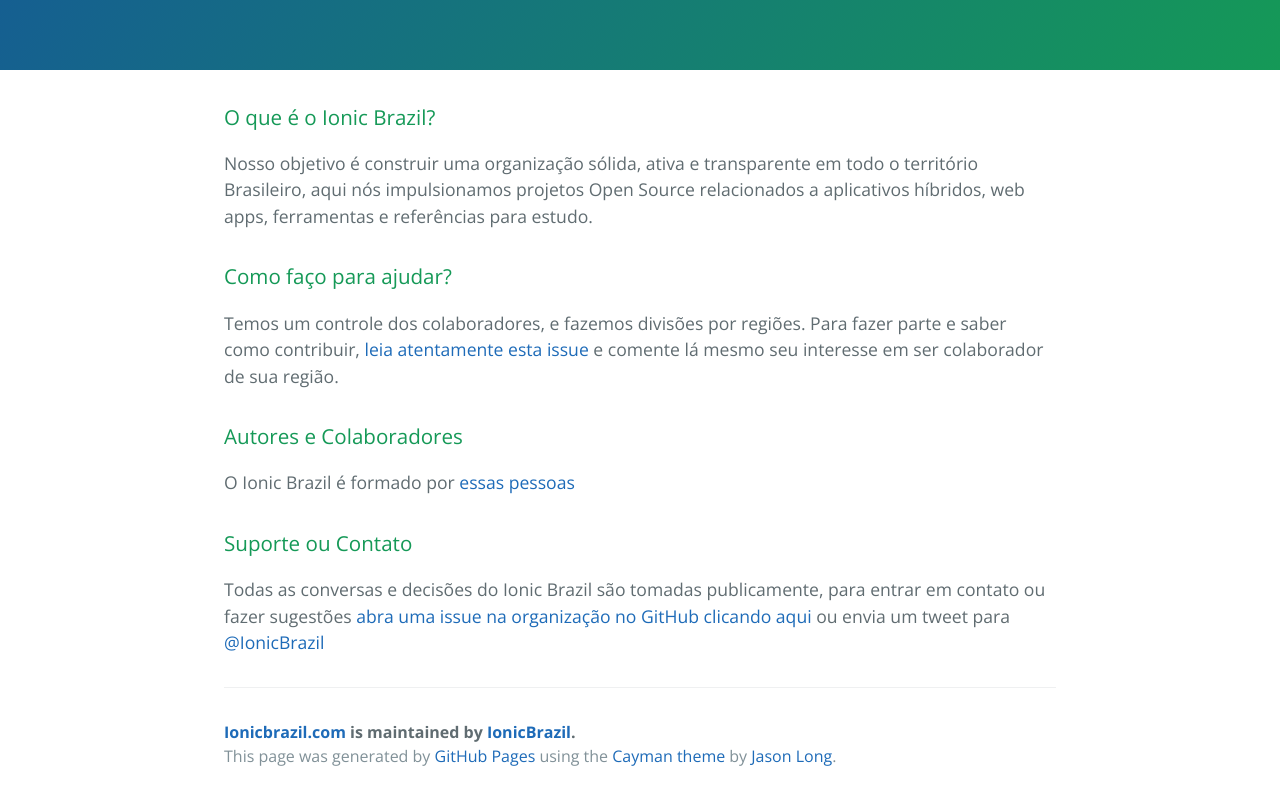
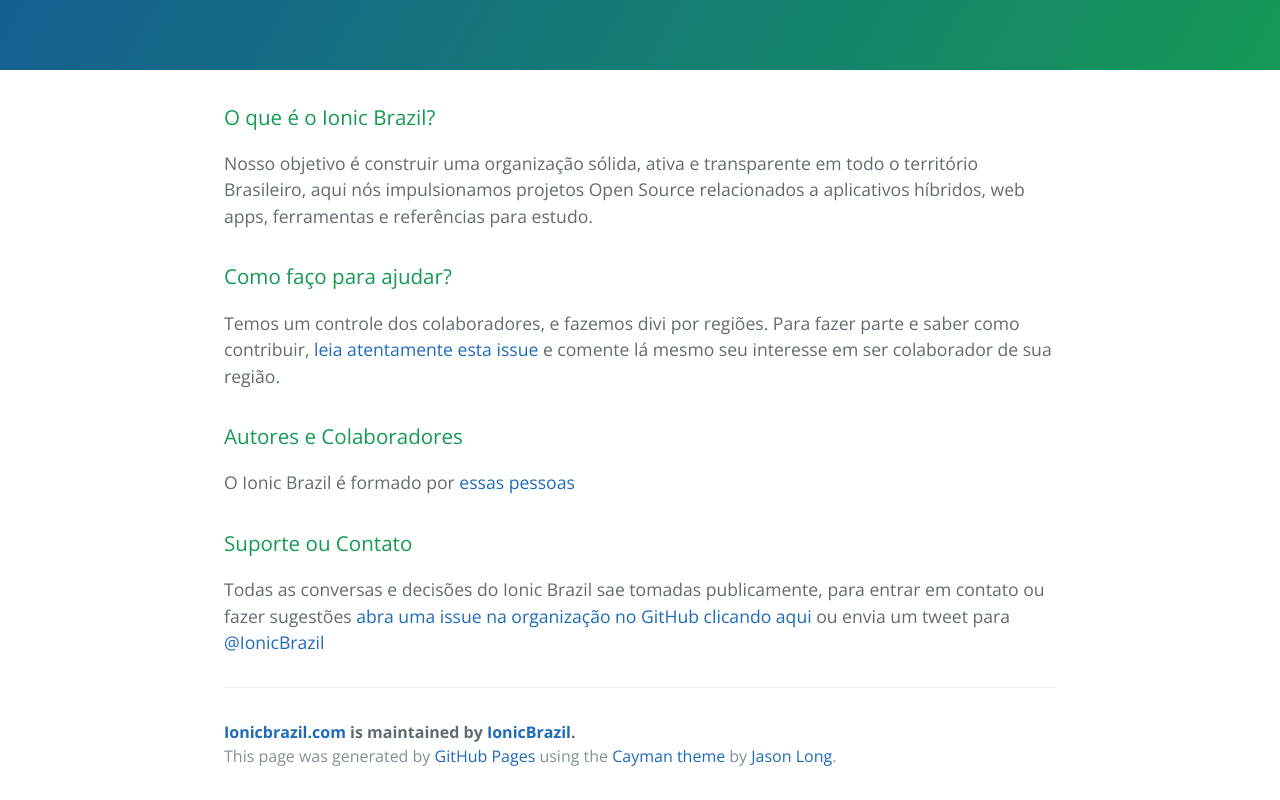
Before and after one commit to IonicBrazil/ionicbrazil.com, a plain HTML site: page index.html in a window 1280 px wide. Shown: the part 313-1113 px from the top of the page. Drawn offline with nearby package versions, Linux system fonts and the light colour scheme.

Commit message:
Update index.html

```diff
--- a/index.html
+++ b/index.html
@@ -23,13 +23,13 @@
       <p>Nosso objetivo é construir uma organização sólida, ativa e transparente em todo o território Brasileiro, aqui nós impulsionamos projetos Open Source relacionados a aplicativos híbridos, web apps, ferramentas e referências para estudo.</p>
 
       <h3><a id="designer-templates" class="anchor" href="#designer-templates" aria-hidden="true"><span class="octicon octicon-link"></span></a>Como faço para ajudar?</h3>
-      <p>Temos um controle dos colaboradores, e fazemos divisões por regiões. Para fazer parte e saber como contribuir, <a href="https://github.com/IonicBrazil/organizacao/issues/1#issuecomment-116873138">leia atentamente esta issue</a> e comente lá mesmo seu interesse em ser colaborador de sua região.</p>
+      <p>Temos um controle dos colaboradores, e fazemos divi por regiões. Para fazer parte e saber como contribuir, <a href="https://github.com/IonicBrazil/organizacao/issues/1#issuecomment-116873138">leia atentamente esta issue</a> e comente lá mesmo seu interesse em ser colaborador de sua região.</p>
 
       <h3><a id="authors-and-contributors" class="anchor" href="#authors-and-contributors" aria-hidden="true"><span class="octicon octicon-link"></span></a>Autores e Colaboradores</h3>
       <p>O Ionic Brazil é formado por <a href="https://github.com/orgs/IonicBrazil/people" class="user-mention">essas pessoas</a>
 
       <h3><a id="support-or-contact" class="anchor" href="#support-or-contact" aria-hidden="true"><span class="octicon octicon-link"></span></a>Suporte ou Contato</h3>
-      <p>Todas as conversas e decisões do Ionic Brazil são tomadas publicamente, para entrar em contato ou fazer sugestões <a href="https://github.com/IonicBrazil/organizacao/issues/new">abra uma issue na organização no GitHub clicando aqui</a> ou envia um tweet para <a href="https://twitter.com/IonicBrazil/">@IonicBrazil</a></p>
+      <p>Todas as conversas e decisões do Ionic Brazil sae tomadas publicamente, para entrar em contato ou fazer sugestões <a href="https://github.com/IonicBrazil/organizacao/issues/new">abra uma issue na organização no GitHub clicando aqui</a> ou envia um tweet para <a href="https://twitter.com/IonicBrazil/">@IonicBrazil</a></p>
 
       <footer class="site-footer">
         <span class="site-footer-owner"><a href="https://github.com/IonicBrazil/ionicbrazil.com">Ionicbrazil.com</a> is maintained by <a href="https://github.com/IonicBrazil">IonicBrazil</a>.</span>
```
